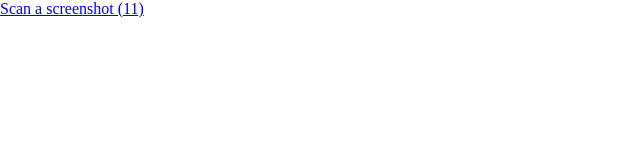
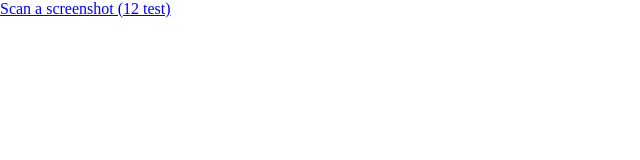
Before and after one commit to whiletrue-industries/future-screenshots, an Angular app: page / in a window 1280 px wide. Shown: the top 160 px of the page, without its empty margins (0-640 px from the left). Built offline with nearby package versions, Linux system fonts and the light colour scheme.

Commit message:
Check blurry correctly test

```diff
--- a/projects/ingress/home/home.component.html
+++ b/projects/ingress/home/home.component.html
@@ -1 +1 @@
-<a [routerLink]="['/scan']" queryParamsHandling='merge'>Scan a screenshot   (11)</a>
+<a [routerLink]="['/scan']" queryParamsHandling='merge'>Scan a screenshot   (12 test)</a>
--- a/projects/ingress/scanner/scanner.component.ts
+++ b/projects/ingress/scanner/scanner.component.ts
@@ -33,7 +33,7 @@ export class ScannerComponent implements AfterViewInit, OnDestroy {
   canvasCtx: CanvasRenderingContext2D | null;
   resultCtx: CanvasRenderingContext2D | null;
 
-  COUNTDOWN_INITIAL = 30;
+  COUNTDOWN_INITIAL = 300;
   countDown = this.COUNTDOWN_INITIAL;
   scanState = null;
   stream: MediaStream | null = null;
@@ -183,7 +183,6 @@ export class ScannerComponent implements AfterViewInit, OnDestroy {
     this.msg.set('Blurriness is ' + blurry + ' ' + men.data64F[0]);
     // console.log('menO', blurry, menO.data64F);
     // Release memory
-    // cv.imshow(frame, dst);
     dst.delete();
     men.delete();
     menO.delete();
@@ -284,7 +283,7 @@ export class ScannerComponent implements AfterViewInit, OnDestroy {
       }
       if (shape?.valid) {
         this.countDown -= 1;
-        if (this.countDown === 0 || !shape.blurry) {
+        if (this.countDown === 0) { //} || !shape.blurry) {
           frame = scanner.extractPaper(this.canvasEl.nativeElement, 1060, 2000, shape.cornerPoints);
           console.log('Extraction result:', frame);
           this.resultEl.nativeElement.width = frame.width;
```
